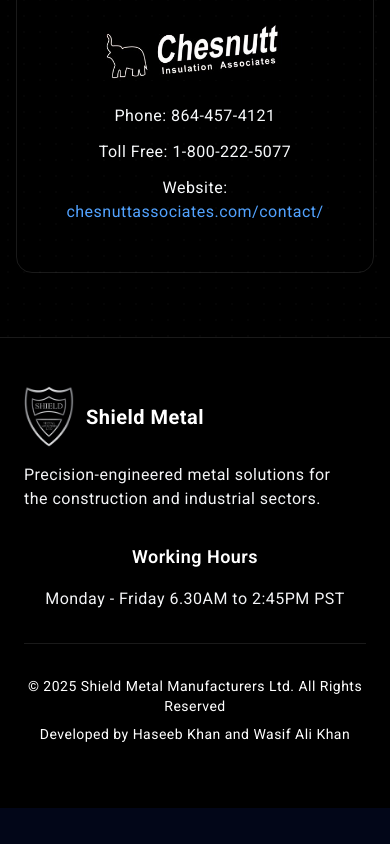
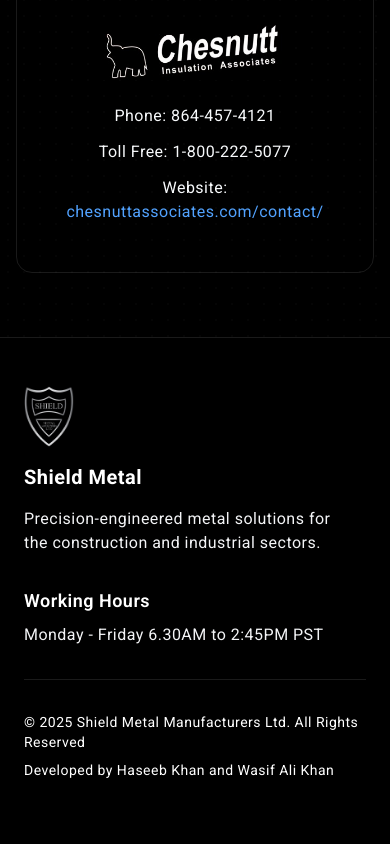
Before and after one commit to Wasif1016/Shield-Metal-MFG, a Next.js app: page / in a window 390 px wide. Shown: the part 6170-7014 px from the top of the page. Before the commit the page ends 6978 px from the top, so only its background shows below. Built offline with nearby package versions, Linux system fonts and the light colour scheme.

Commit message:
footer changed

```diff
--- a/src/components/sections/footer.tsx
+++ b/src/components/sections/footer.tsx
@@ -11,7 +11,7 @@
         <div className="flex flex-col md:flex-row justify-between  md:items-center gap-8">
           {/* Logo and Description */}
           <div className="md:col-span-1 max-w-xs">
-            <Link href="/" className="cursor-pointer flex items-center space-x-3 mb-4">
+            <Link href="/" className="cursor-pointer flex flex-col md:flex-row gap-4 md:gap-0 md:items-center space-x-3 mb-4">
               <Image
                 src="/logo.jpg"
                 alt="Shield Metal Logo"
@@ -28,8 +28,8 @@
           </div>
 
           {/* Working Hours */}
-          <div className="md:col-span-1 text-center">
-            <h4 className="text-lg font-semibold mb-4">Working Hours</h4>
+          <div className="md:col-span-1 md:text-center">
+            <h4 className="text-lg font-semibold md:mb-4 mb-2">Working Hours</h4>
             <p className="text-gray-100 text-base">
               Monday - Friday 6.30AM to 2:45PM PST
             </p>
@@ -72,7 +72,7 @@
         </div>
 
         {/* Copyright and Legal */}
-        <div className="mt-8 pt-8 border-t border-white/10 text-center">
+        <div className="mt-8 pt-8 border-t border-white/10 md:text-center">
           <p className="text-sm mb-2">
             © {currentYear} Shield Metal Manufacturers Ltd. All Rights Reserved
           </p>
```
